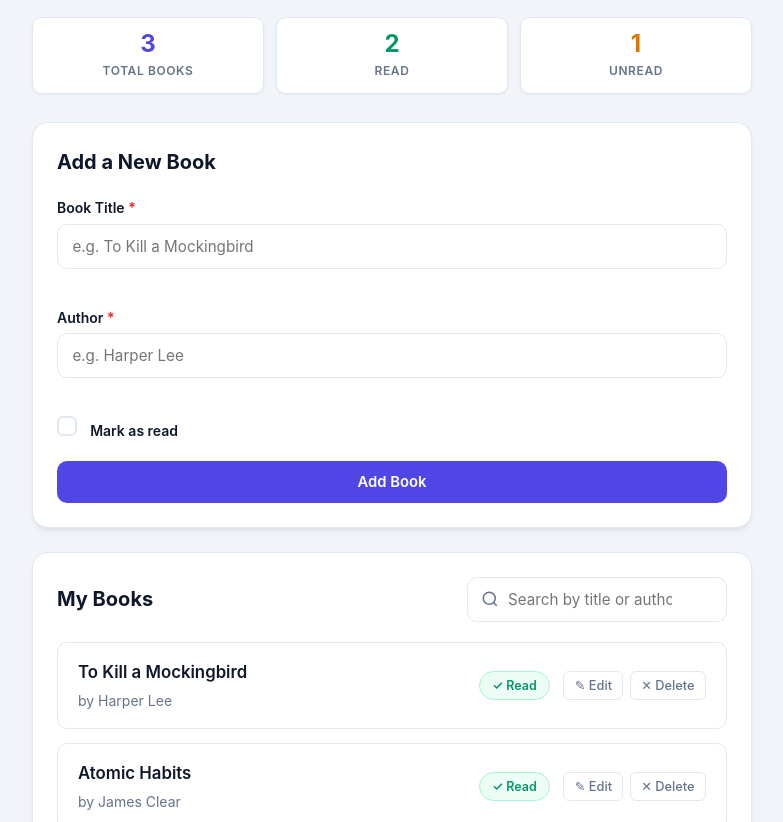
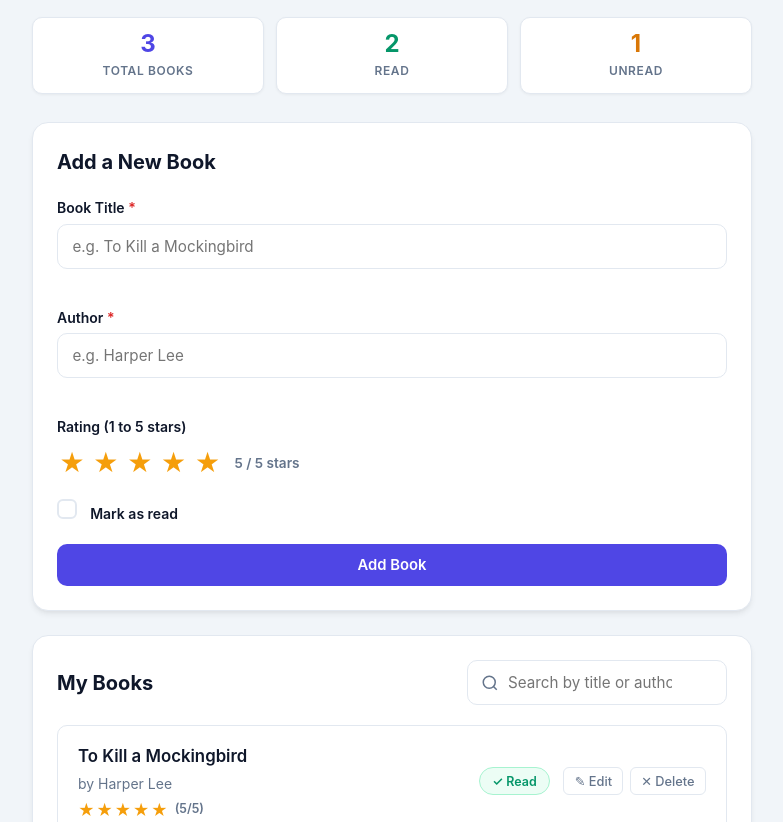
Before and after one commit to Equereedidiong/BookList, a plain HTML site: page index.html in a window 1280 px wide. Shown: the part 130-952 px from the top of the page, without its empty margins (248-1031 px from the left). Drawn offline with Linux system fonts and the light colour scheme.

Commit message:
Add 1 to 5 star rating feature

```diff
--- a/index.html
+++ b/index.html
@@ -58,6 +58,19 @@
               autocomplete="off"
             >
             <small class="error-msg" id="authorError"></small>
+          </div>
+
+          <div class="form-field">
+            <label for="starRatingPicker">Rating (1 to 5 stars)</label>
+            <div class="star-rating-picker" id="starRatingPicker" role="radiogroup" aria-label="Book rating from 1 to 5">
+              <button type="button" class="star-btn" data-value="1" aria-label="1 star">★</button>
+              <button type="button" class="star-btn" data-value="2" aria-label="2 stars">★</button>
+              <button type="button" class="star-btn" data-value="3" aria-label="3 stars">★</button>
+              <button type="button" class="star-btn" data-value="4" aria-label="4 stars">★</button>
+              <button type="button" class="star-btn" data-value="5" aria-label="5 stars">★</button>
+              <span class="rating-display-text" id="ratingDisplayText">5 / 5 stars</span>
+            </div>
+            <input type="hidden" id="ratingInput" value="5">
           </div>
 
           <div class="form-field checkbox-field">
--- a/script.js
+++ b/script.js
@@ -22,6 +22,7 @@
       title: 'To Kill a Mockingbird',
       author: 'Harper Lee',
       isRead: true,
+      rating: 5,
       createdAt: Date.now() - 200000
     },
     {
@@ -29,6 +30,7 @@
       title: 'Atomic Habits',
       author: 'James Clear',
       isRead: true,
+      rating: 4,
       createdAt: Date.now() - 100000
     },
     {
@@ -36,6 +38,7 @@
       title: '1984',
       author: 'George Orwell',
       isRead: false,
+      rating: 5,
       createdAt: Date.now()
     }
   ];
@@ -46,6 +49,10 @@
   const bookIdInput = document.getElementById('bookIdInput');
   const titleInput = document.getElementById('titleInput');
   const authorInput = document.getElementById('authorInput');
+  const starRatingPicker = document.getElementById('starRatingPicker');
+  const ratingInput = document.getElementById('ratingInput');
+  const ratingDisplayText = document.getElementById('ratingDisplayText');
+  const starButtons = starRatingPicker.querySelectorAll('.star-btn');
   const readCheckbox = document.getElementById('readCheckbox');
   const submitBtn = document.getElementById('submitBtn');
   const submitBtnText = document.getElementById('submitBtnText');
@@ -80,7 +87,12 @@
     try {
       const stored = localStorage.getItem(STORAGE_KEY);
       if (stored !== null) {
-        books = JSON.parse(stored);
+        const parsed = JSON.parse(stored);
+        // Ensure backwards compatibility with records before rating was added
+        books = parsed.map(book => ({
+          ...book,
+          rating: typeof book.rating === 'number' ? book.rating : 5
+        }));
       } else {
         // First visit: initialize with starter books
         books = INITIAL_BOOKS;
@@ -124,6 +136,31 @@
     totalBooksCount.textContent = total;
     readBooksCount.textContent = read;
     unreadBooksCount.textContent = unread;
+  }
+
+  function setFormRating(val) {
+    const rating = Math.max(1, Math.min(5, parseInt(val, 10) || 5));
+    ratingInput.value = rating;
+    ratingDisplayText.textContent = `${rating} / 5 stars`;
+    starButtons.forEach(btn => {
+      const btnVal = parseInt(btn.getAttribute('data-value'), 10);
+      btn.classList.toggle('active', btnVal <= rating);
+    });
+  }
+
+  function renderStars(rating) {
+    const r = Math.max(1, Math.min(5, parseInt(rating, 10) || 5));
+    let starsHtml = '';
+    for (let i = 1; i <= 5; i++) {
+      const isFilled = i <= r;
+      starsHtml += `<span class="star ${isFilled ? 'filled' : 'empty'}">${isFilled ? '★' : '☆'}</span>`;
+    }
+    return `
+      <div class="star-display" aria-label="${r} out of 5 stars">
+        ${starsHtml}
+        <span class="rating-val">(${r}/5)</span>
+      </div>
+    `;
   }
 
   function renderBooks() {
@@ -173,6 +210,7 @@
           <div class="book-info">
             <h3 class="book-title">${escapeHtml(book.title)}</h3>
             <p class="book-author">by ${escapeHtml(book.author)}</p>
+            <div class="book-rating">${renderStars(book.rating || 5)}</div>
           </div>
           <div class="book-footer">
             <button
@@ -215,6 +253,7 @@
     formHeading.textContent = 'Add a New Book';
     submitBtnText.textContent = 'Add Book';
     cancelEditBtn.classList.add('hidden');
+    setFormRating(5);
     clearValidationErrors();
     renderBooks();
   }
@@ -232,6 +271,7 @@
     titleInput.value = book.title;
     authorInput.value = book.author;
     readCheckbox.checked = !!book.isRead;
+    setFormRating(book.rating || 5);
 
     formHeading.textContent = 'Edit Book';
     submitBtnText.textContent = 'Save Changes';
@@ -252,6 +292,7 @@
     const title = titleInput.value.trim();
     const author = authorInput.value.trim();
     const isRead = readCheckbox.checked;
+    const rating = Math.max(1, Math.min(5, parseInt(ratingInput.value, 10) || 5));
     const editId = bookIdInput.value;
 
     let hasError = false;
@@ -275,6 +316,7 @@
         books[bookIndex].title = title;
         books[bookIndex].author = author;
         books[bookIndex].isRead = isRead;
+        books[bookIndex].rating = rating;
       }
     } else {
       // Add new book to beginning of list
@@ -283,6 +325,7 @@
         title,
         author,
         isRead,
+        rating,
         createdAt: Date.now()
       };
       books.unshift(newBook);
@@ -409,7 +452,28 @@
     if (authorInput.value.trim()) authorError.textContent = '';
   });
 
+  // Star rating picker event listeners
+  starButtons.forEach(btn => {
+    btn.addEventListener('mouseenter', () => {
+      const hoverVal = parseInt(btn.getAttribute('data-value'), 10);
+      starButtons.forEach(b => {
+        const bVal = parseInt(b.getAttribute('data-value'), 10);
+        b.classList.toggle('hover', bVal <= hoverVal);
+      });
+    });
+
+    btn.addEventListener('click', () => {
+      const selectedVal = parseInt(btn.getAttribute('data-value'), 10);
+      setFormRating(selectedVal);
+    });
+  });
+
+  starRatingPicker.addEventListener('mouseleave', () => {
+    starButtons.forEach(b => b.classList.remove('hover'));
+  });
+
   // --- Initialization ---
   loadBooks();
+  setFormRating(5);
   renderBooks();
 })();
--- a/style.css
+++ b/style.css
@@ -194,6 +194,43 @@ input[type="search"]:focus {
   font-size: 0.8rem;
   margin-top: 0.25rem;
   min-height: 1.1rem;
+}
+
+/* Star Rating Picker in Form */
+.star-rating-picker {
+  display: flex;
+  align-items: center;
+  gap: 0.25rem;
+  padding: 0.25rem 0;
+}
+
+.star-btn {
+  background: none;
+  border: none;
+  font-size: 1.75rem;
+  color: #cbd5e1;
+  cursor: pointer;
+  line-height: 1;
+  padding: 0.15rem;
+  border-radius: var(--radius-sm);
+  transition: color var(--transition-fast), transform var(--transition-fast);
+}
+
+.star-btn:hover,
+.star-btn.hover {
+  color: #f59e0b;
+  transform: scale(1.15);
+}
+
+.star-btn.active {
+  color: #f59e0b;
+}
+
+.rating-display-text {
+  font-size: 0.85rem;
+  font-weight: 600;
+  color: var(--text-muted);
+  margin-left: 0.5rem;
 }
 
 /* Custom Checkbox */
@@ -410,6 +447,39 @@ input[type="search"]:focus {
   word-break: break-word;
 }
 
+/* Star Rating Display in Book Card */
+.book-rating {
+  display: inline-flex;
+  align-items: center;
+  margin-top: 0.15rem;
+}
+
+.star-display {
+  display: inline-flex;
+  align-items: center;
+  gap: 1.5px;
+}
+
+.star {
+  font-size: 1rem;
+  line-height: 1;
+}
+
+.star.filled {
+  color: #f59e0b;
+}
+
+.star.empty {
+  color: #cbd5e1;
+}
+
+.rating-val {
+  font-size: 0.78rem;
+  font-weight: 600;
+  color: var(--text-muted);
+  margin-left: 0.35rem;
+}
+
 /* Book Item Actions & Badges */
 .book-footer {
   display: flex;
```
Also changed, not shown: 1 other file.
